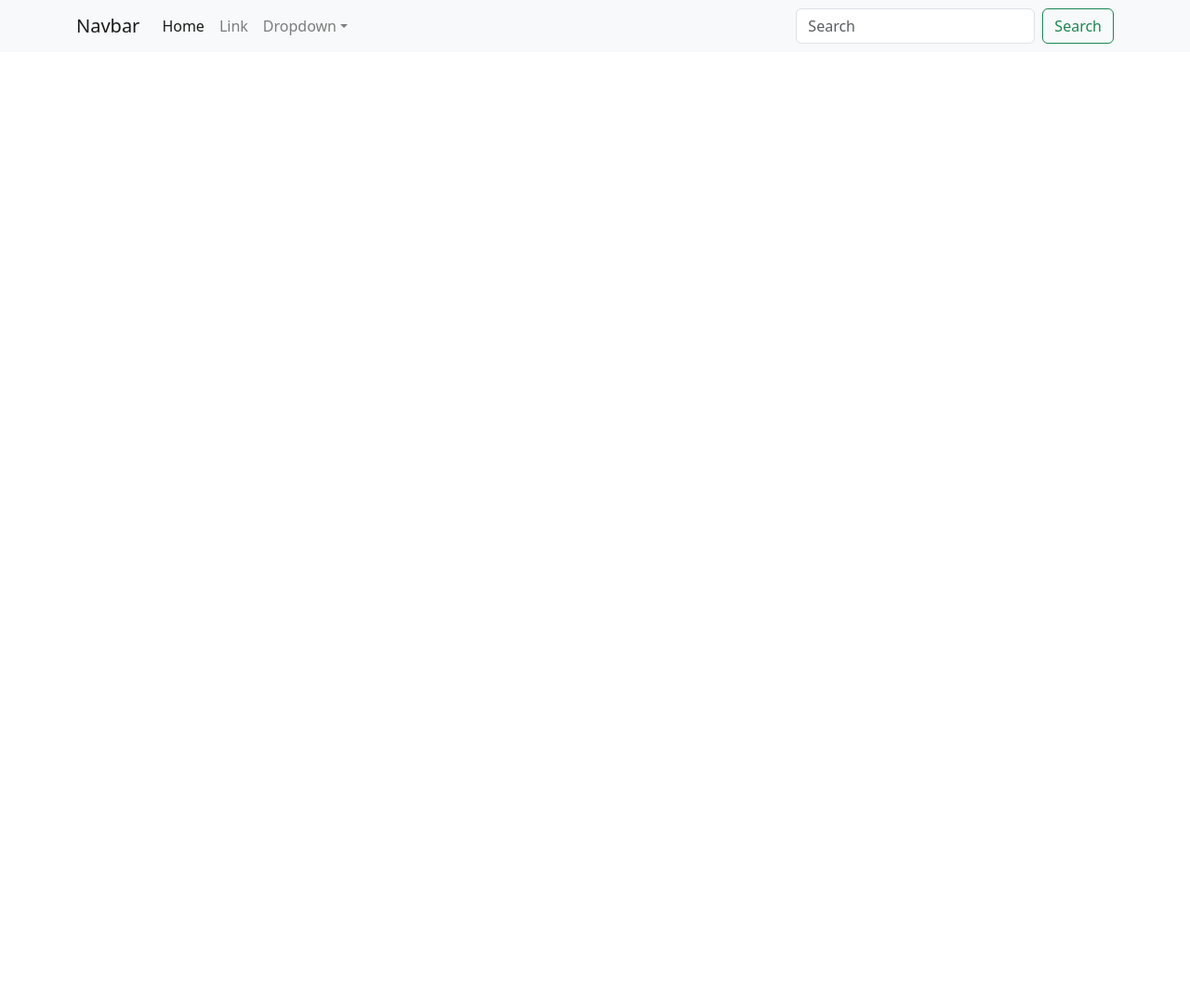
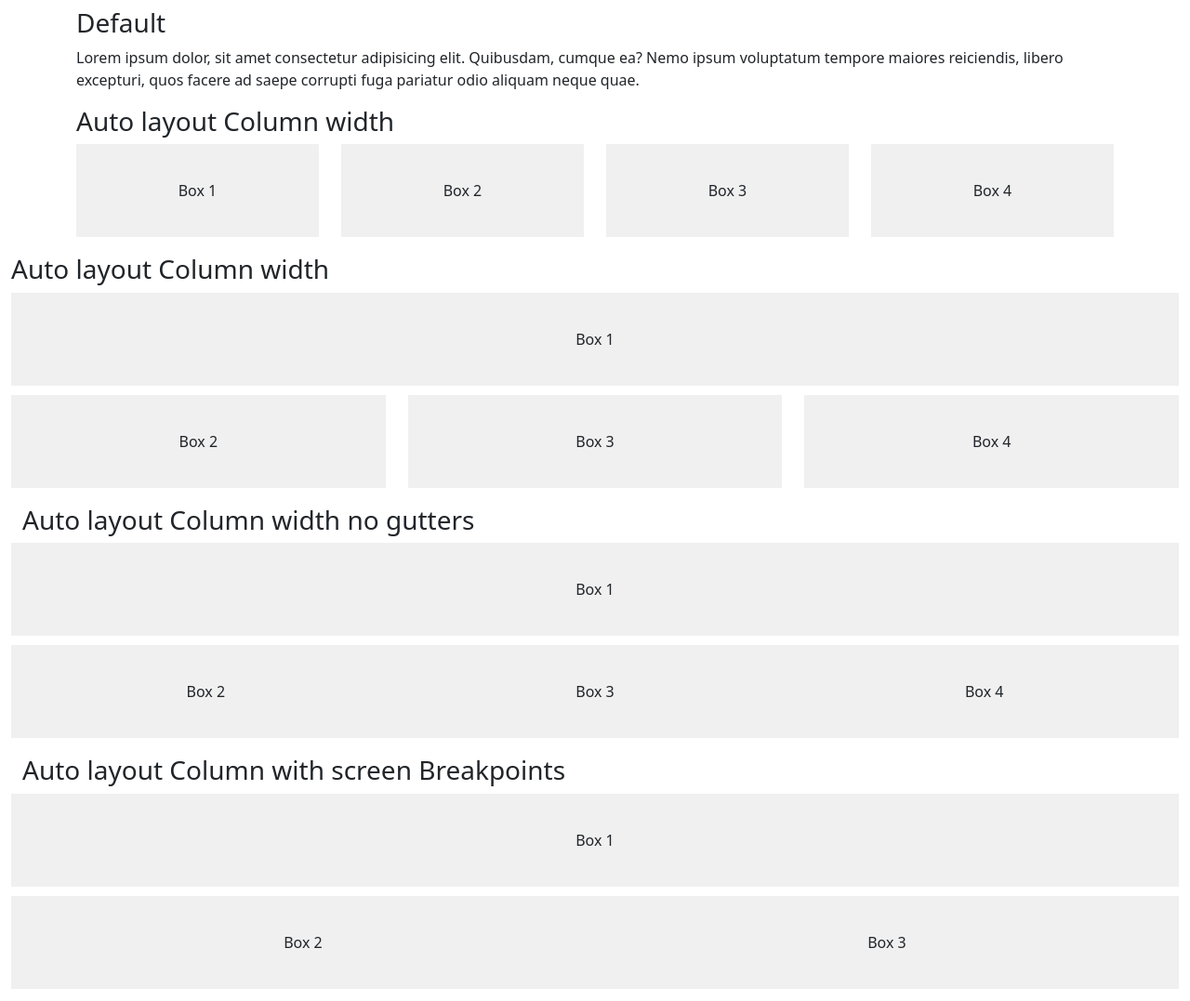
Before and after one commit to itsmeches/bootsrapbasics, a plain HTML site: page index.html in a window 1280 px wide. Shown: the top 1077 px of the page at 93% size. Before the commit the page ends 800 px from the top, so only its background shows below. Drawn offline with Linux system fonts and the light colour scheme.

Commit message:
addedd bootsrap basic

```diff
--- a/index.html
+++ b/index.html
@@ -12,9 +12,119 @@
         <!-- Bootstrap CSS v5.2.1 -->
         <link rel="stylesheet" href="bootstrap-4.5.3-dist/css/bootstrap.css">
         <link rel="stylesheet" href="bootstrap-5.3.3-dist/css/bootstrap.css">
+        <link rel="stylesheet" href="./style.css">
     </head>
 
     <body>
+        <div class="container my-2">
+            <h3>Default</h3>
+            <p>Lorem ipsum dolor, sit amet consectetur adipisicing elit. Quibusdam, cumque ea? Nemo ipsum voluptatum tempore maiores reiciendis, libero excepturi, quos facere ad saepe corrupti fuga pariatur odio aliquam neque quae.</p>
+        </div>
+
+        <div class="container mt-3">
+            <h3>Auto layout Column width</h3>
+            <div class="row">
+                <div class="col">
+                    <div class="custom-box">Box 1</div>
+                </div>
+                <div class="col">
+                    <div class="custom-box">Box 2</div>
+                </div>
+                <div class="col">
+                    <div class="custom-box">Box 3</div>
+                </div>
+                <div class="col">
+                    <div class="custom-box">Box 4</div>
+                </div>
+            </div>
+            </div>
+                <div class="container-fluid my-2">
+                    <h3>Auto layout Column width</h3>
+                    <div class="row">
+                        <div class="col-bv 2">
+                            <div class="custom-box">Box 1</div>
+                        </div>
+                        <div class="col">
+                            <div class="custom-box">Box 2</div>
+                        </div>
+                        <div class="col">
+                            <div class="custom-box">Box 3</div>
+                        </div>
+                        <div class="col">
+                            <div class="custom-box">Box 4</div>
+                        </div>
+                        </div>
+                        <div class="container-fluid my-2">
+                            <h3>Auto layout Column width no gutters</h3>
+                            <div class="row no-gutters">
+                                <div class="col-bv 2">
+                                    <div class="custom-box">Box 1</div>
+                                </div>
+                                <div class="col">
+                                    <div class="custom-box">Box 2</div>
+                                </div>
+                                <div class="col">
+                                    <div class="custom-box">Box 3</div>
+                                </div>
+                                <div class="col">
+                                    <div class="custom-box">Box 4</div>
+                                    </div>
+                    </div>
+                    </div>
+                    <div class="container-fluid my-2">
+                        <h3>Auto layout Column with screen Breakpoints</h3>
+                        <div class="row no-gutters">
+                            <div class="col-bv 2">
+                                <div class="custom-box">Box 1</div>
+                            </div>
+                            <div class="col-md-6 col sm-12">
+                                <div class="custom-box">Box 2</div>
+                            </div>
+                            <div class="col-md-6 col sm-12">
+                                <div class="custom-box">Box 3</div>
+                            </div>
+                </div></div>
+                <div class="container margin-4">
+                    <h3>
+                        <p class="text-primary">primary</p>
+                        <p class="text-secondary">Secondary</p>
+                        <p class="class text-success">success</p>
+                        <p class="class text-danger">Danger</p>
+                        <p class="class text-warning">Warning</p>
+                        <p class="class text-info">Info</p>
+                        <p class="class text-light">light</p>
+                        <p class="class text-dark">dark</p>
+                    </h3>
+                </div>
+
+
+                <div class="container my-4">
+                    <h3>Backgroundcolors</h3>
+                    <div class="class bg-primary text-light">Primary bg color</div>
+                    <div class="class bg-secondary text-light">Secondary bg color</div>
+                    <div class="class bg-success text-light">success bg color</div>
+                    <div class="class bg-danger text-light">danger bg color</div>
+                    <div class="class bg-warning text-light">warning bg color</div>
+                    <div class="class bg-info text-light">info bg color</div>
+                    <div class="class bg-light text-dark">light bg color</div>
+                    <div class="class bg-dark text-light">dark bg color</div>
+                </div>
+
+                <div class="container m4">
+                    <h3>Border Colors</h3>
+                    <div class="border border-primary">Lorem ipsum dolor sit amet consectetur adipisicing elit. Ipsam ea sunt sapiente quasi cupiditate! Repellat aperiam maxime modi excepturi sequi possimus fugiat consequuntur, tempora fugit dolor similique corrupti repudiandae nobis.</div>
+                    <div class="border border-secondary">Lorem ipsum dolor sit amet consectetur adipisicing elit. Ipsam ea sunt sapiente quasi cupiditate! Repellat aperiam maxime modi excepturi sequi possimus fugiat consequuntur, tempora fugit dolor similique corrupti repudiandae nobis.</div>
+                    <div class="border border-sucess">Lorem ipsum dolor sit amet consectetur adipisicing elit. Ipsam ea sunt sapiente quasi cupiditate! Repellat aperiam maxime modi excepturi sequi possimus fugiat consequuntur, tempora fugit dolor similique corrupti repudiandae nobis.</div>
+                    <div class="border border-danger">Lorem ipsum dolor sit amet consectetur adipisicing elit. Ipsam ea sunt sapiente quasi cupiditate! Repellat aperiam maxime modi excepturi sequi possimus fugiat consequuntur, tempora fugit dolor similique corrupti repudiandae nobis.</div>
+                    <div class="border border-warning">Lorem ipsum dolor sit amet consectetur adipisicing elit. Ipsam ea sunt sapiente quasi cupiditate! Repellat aperiam maxime modi excepturi sequi possimus fugiat consequuntur, tempora fugit dolor similique corrupti repudiandae nobis.</div>
+                    <div class="border border-info">Lorem ipsum dolor sit amet consectetur adipisicing elit. Ipsam ea sunt sapiente quasi cupiditate! Repellat aperiam maxime modi excepturi sequi possimus fugiat consequuntur, tempora fugit dolor similique corrupti repudiandae nobis.</div>
+                    <div class="border border-light">Lorem ipsum dolor sit amet consectetur adipisicing elit. Ipsam ea sunt sapiente quasi cupiditate! Repellat aperiam maxime modi excepturi sequi possimus fugiat consequuntur, tempora fugit dolor similique corrupti repudiandae nobis.</div>
+                    <div class="border border-dark">Lorem ipsum dolor sit amet consectetur adipisicing elit. Ipsam ea sunt sapiente quasi cupiditate! Repellat aperiam maxime modi excepturi sequi possimus fugiat consequuntur, tempora fugit dolor similique corrupti repudiandae nobis.</div>
+
+                </div>
+
+
+        <div class="container-fluid"></div>
         <header>
             <!-- place navbar here -->
         </header>
@@ -23,75 +133,18 @@
             <!-- place footer here -->
         </footer>
         <!-- Bootstrap JavaScript Libraries -->
-        <nav
-            class="navbar navbar-expand-sm navbar-light bg-light"
-        >
-            <div class="container">
-                <a class="navbar-brand" href="#">Navbar</a>
-                <button
-                    class="navbar-toggler d-lg-none"
-                    type="button"
-                    data-bs-toggle="collapse"
-                    data-bs-target="#collapsibleNavId"
-                    aria-controls="collapsibleNavId"
-                    aria-expanded="false"
-                    aria-label="Toggle navigation"
-                >
-                    <span class="navbar-toggler-icon"></span>
-                </button>
-                <div class="collapse navbar-collapse" id="collapsibleNavId">
-                    <ul class="navbar-nav me-auto mt-2 mt-lg-0">
-                        <li class="nav-item">
-                            <a class="nav-link active" href="#" aria-current="page"
-                                >Home
-                                <span class="visually-hidden">(current)</span></a
-                            >
-                        </li>
-                        <li class="nav-item">
-                            <a class="nav-link" href="#">Link</a>
-                        </li>
-                        <li class="nav-item dropdown">
-                            <a
-                                class="nav-link dropdown-toggle"
-                                href="#"
-                                id="dropdownId"
-                                data-bs-toggle="dropdown"
-                                aria-haspopup="true"
-                                aria-expanded="false"
-                                >Dropdown</a
-                            >
-                            <div
-                                class="dropdown-menu"
-                                aria-labelledby="dropdownId"
-                            >
-                                <a class="dropdown-item" href="#"
-                                    >Action 1</a
-                                >
-                                <a class="dropdown-item" href="#"
-                                    >Action 2</a
-                                >
-                            </div>
-                        </li>
-                    </ul>
-                    <form class="d-flex my-2 my-lg-0">
-                        <input
-                            class="form-control me-sm-2"
-                            type="text"
-                            placeholder="Search"
-                        />
-                        <button
-                            class="btn btn-outline-success my-2 my-sm-0"
-                            type="submit"
-                        >
-                            Search
-                        </button>
-                    </form>
-                </div>
-            </div>
-        </nav>
+
 
    <script> href="./bootstrap-4.5.3-dist/js/bootstrap.js"</script>
    <script> href="./bootstrap-5.3.3-dist/js/bootstrap.js"</script>
 
     </body>
 </html>
+
+
+
+<div class="container mt-5">
+    <h3>Auto layout colums</h3>
+    div.class
+
+</div>
--- /dev/null
+++ b/style.css
@@ -0,0 +1,11 @@
+.custom-box {
+    height: 100px;
+    background-color: #f0f0f0;
+    text-align: center;
+    display: flex;
+    justify-content: center;
+    align-items: center;
+    margin-bottom: 10px;
+    margin-left: 0;
+    margin-right: 0;
+  }
```
